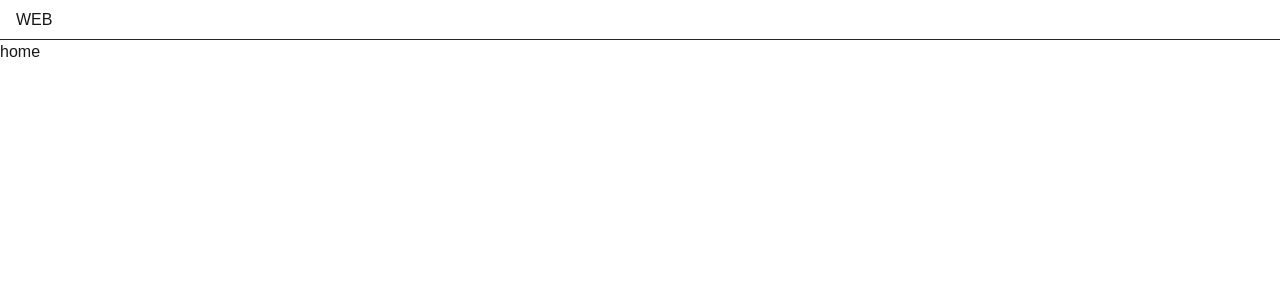
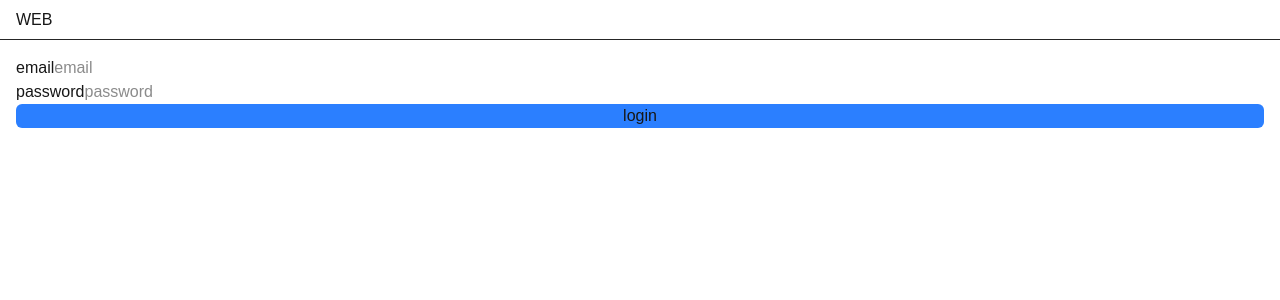
Before and after one commit to wnsdud08/web, a Next.js app: page /auth/login in a window 1280 px wide. Shown: the top 300 px of the page. Built offline with nearby package versions, Linux system fonts and the light colour scheme.

Commit message:
Update page.tsx

```diff
--- a/app/auth/login/page.tsx
+++ b/app/auth/login/page.tsx
@@ -1,5 +1,15 @@
 export default function LoginPage() {
   return (
-    <div>home</div>
+    <form class="flex flex-col p-4">
+      <div class="">
+        <label>email</label>
+        <input placeholder="email" />
+      </div>
+      <div class="">
+        <label>password</label>
+        <input placeholder="password" />
+      </div>
+      <button class="bg-blue-500 rounded-md">login</button>
+    </form>
   );
 }
```
